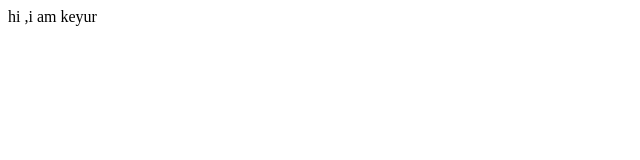
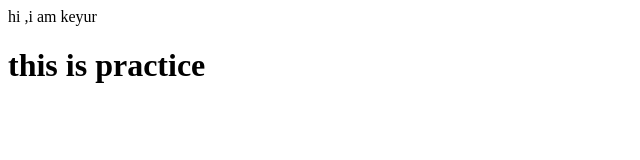
Before and after one commit to Keyur-2001/keyur, a plain HTML site: page index.html in a window 1280 px wide. Shown: the whole page, without its empty margins (0-640 px from the left). Drawn offline with Linux system fonts and the light colour scheme.

Commit message:
index.html again updated

```diff
--- a/index.html
+++ b/index.html
@@ -7,5 +7,7 @@
 </head>
 <body>
     hi ,i am keyur
+
+    <h1>this is practice</h1>
 </body>
 </html>
```
